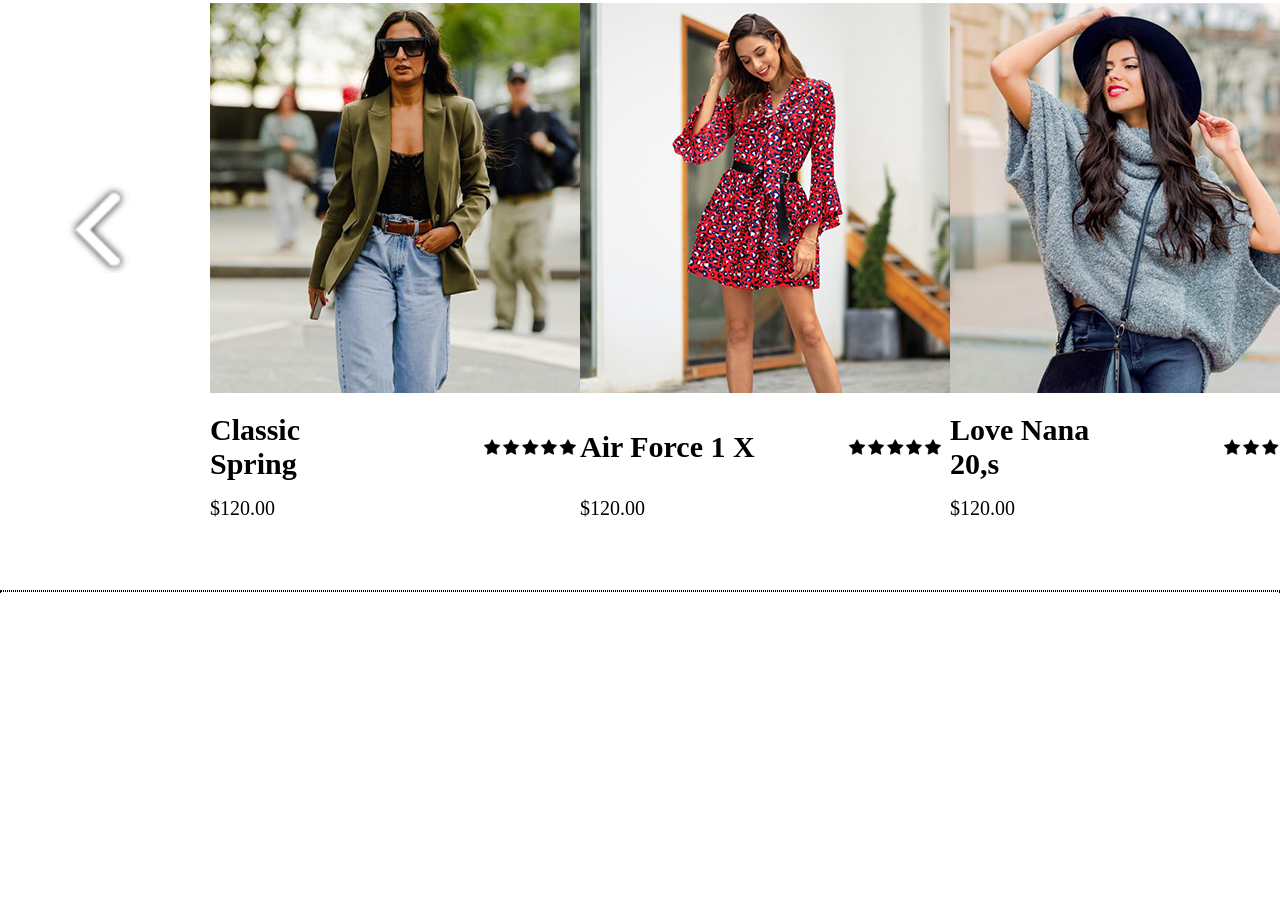
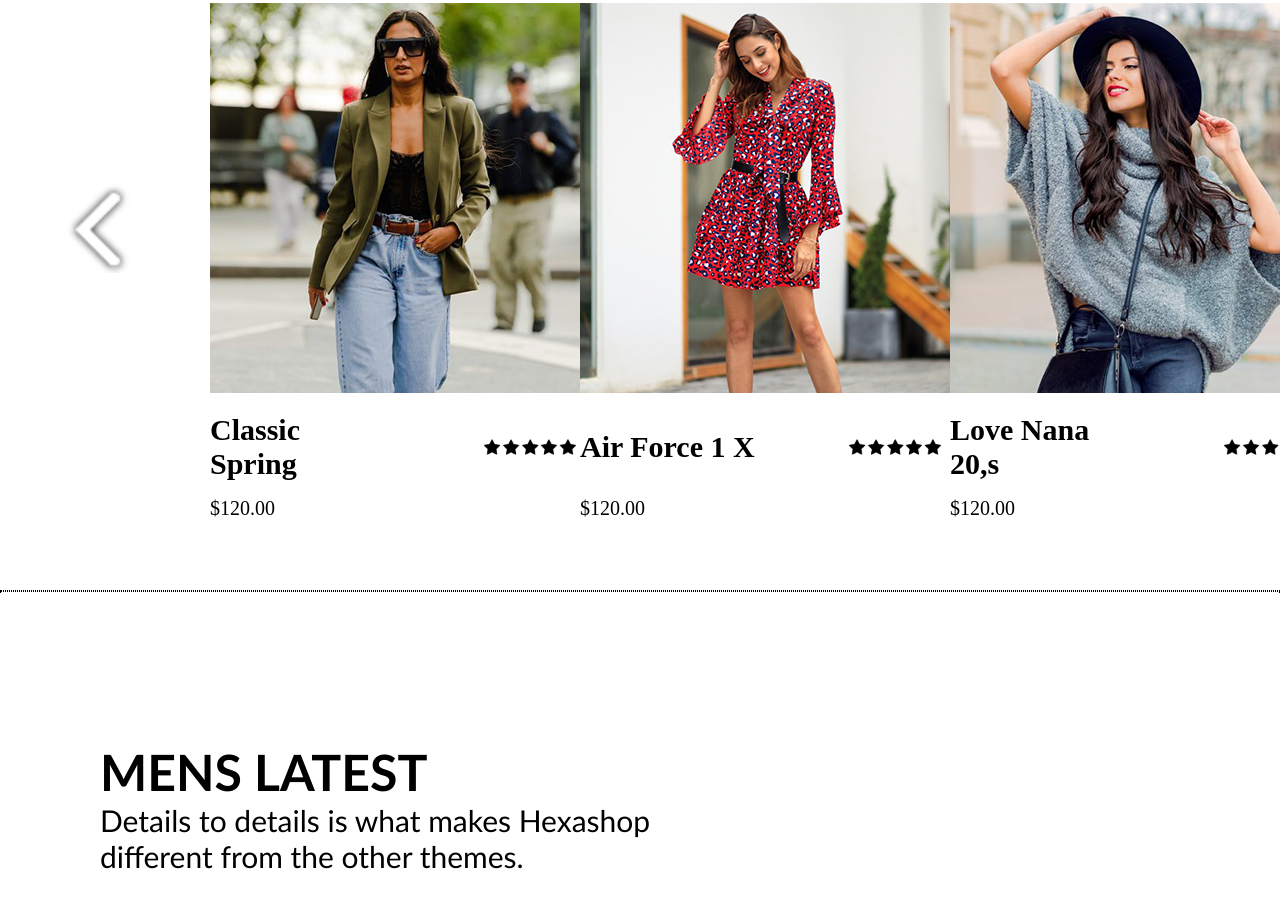
Before and after one commit to Ashraful-Islam-Akash3737/wit-assignment-02, a plain HTML site: page index.html in a window 1280 px wide. Shown: the part 2196-3104 px from the top of the page. Before the commit the page ends 2838 px from the top, so only its background shows below. Drawn offline with Linux system fonts and the light colour scheme.

Commit message:
about-kid section is done

```diff
--- a/index.html
+++ b/index.html
@@ -180,7 +180,10 @@
         <section class="hr">
             <hr>
         </section>
-
+        <section class="about-kid">
+            <div class="title">MENS LATEST</div>
+            <div class="info">Details to details is what makes Hexashop different from the other themes.</div>
+        </section>
     </main>
     <footer>
 
--- a/scss/style.scss
+++ b/scss/style.scss
@@ -779,3 +779,21 @@ main {
         border: 7px dotted black;
     }
 }
+.about-kid {
+    margin-top: 150px;
+    margin-left: 100px;
+    margin-bottom: 80px;
+    font-family: 'Gill Sans', 'Gill Sans MT', Calibri, 'Trebuchet MS', sans-serif;
+
+    .title {
+        font-size: 50px;
+        font-weight: 900;
+        color: black;
+    }
+
+    .info {
+        font-size: 30px;
+        color: black;
+        width: 50%;
+    }
+}
```
Also changed, not shown: scss/style.css, 1 other file.
